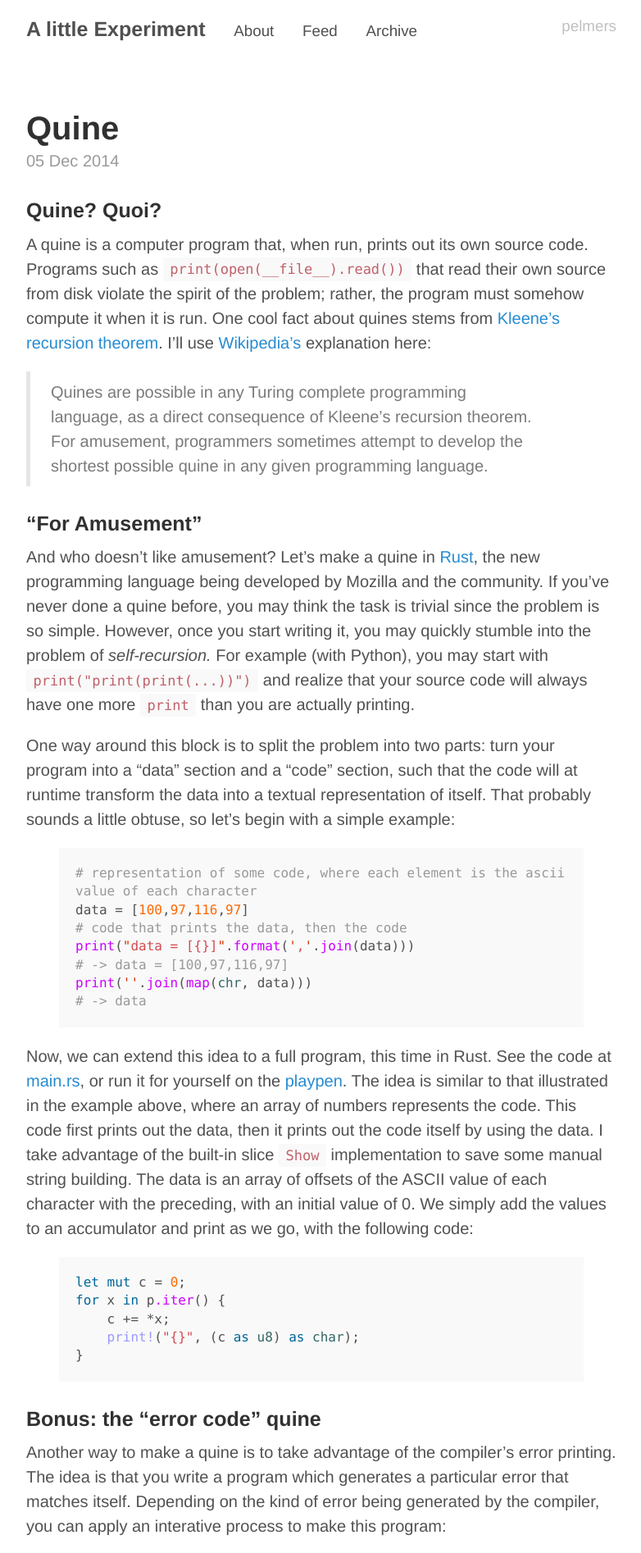
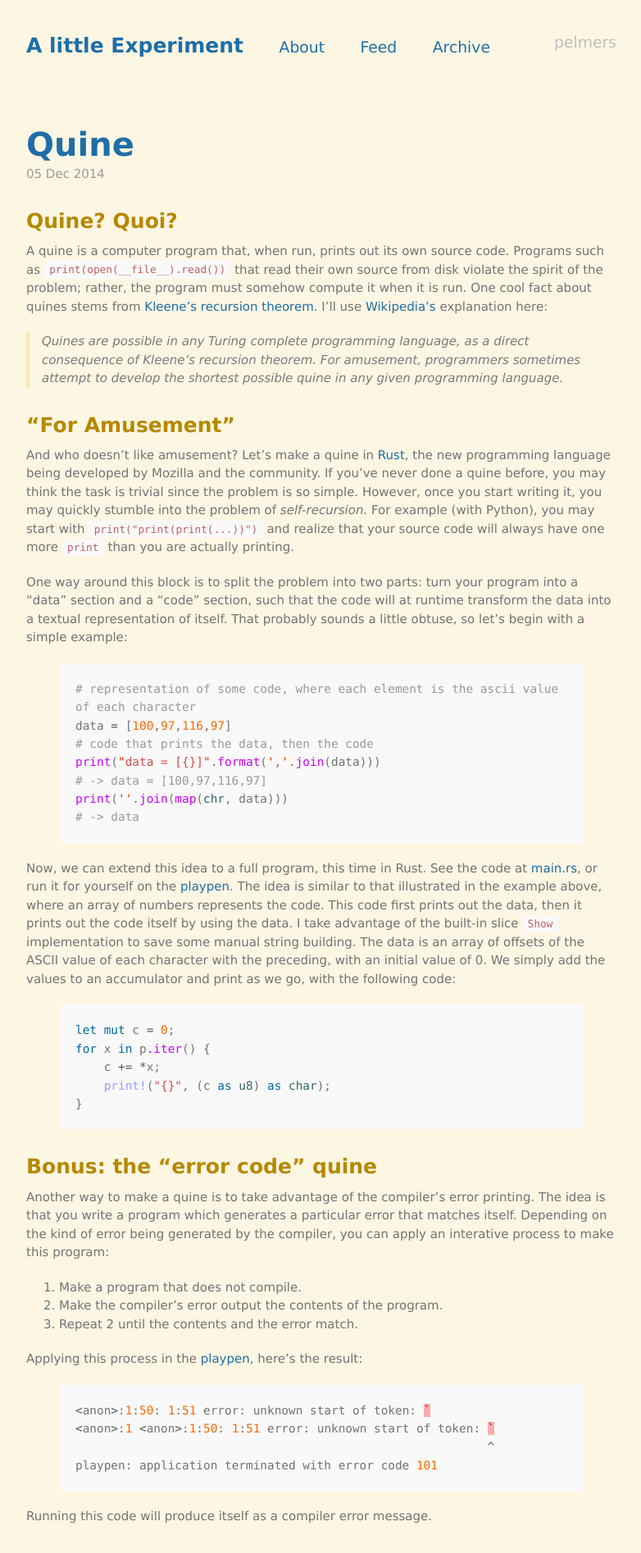
Before and after one commit to pelmers/pelmers.github.io, a Jekyll site: the page built from index.html, in a window 1280 px wide. Shown: the top 1894 px of the page at 82% size, without its empty margins (248-1030 px from the left). Built offline with Jekyll 4.4.1, drawn with Linux system fonts in a browser that asks for light colours; the list of posts is cut into pages by our own code.

Commit message:
add some ideas, use solarized light colors

```diff
--- a/_layouts/default.html
+++ b/_layouts/default.html
@@ -3,7 +3,7 @@
 
   {% include head.html %}
 
-  <body>
+  <body class="solarized-light">
 
     <div class="container content">
       <header class="masthead">
--- a/public/css/pelmers.css
+++ b/public/css/pelmers.css
@@ -0,0 +1,56 @@
+/**
+ * https://github.com/rhiokim/markdown-css
+ * solarized-light style
+ * made by rhio.kim
+ * powered by http://ethanschoonover.com/solarized
+ */
+.solarized-light {
+  padding: 20px;
+  color: #737373;
+  font-size: 15px;
+  font-family: "Lucida Grande", "Lucida Sans Unicode", "Lucida Sans", AppleSDGothicNeo-Medium, 'Segoe UI', 'Malgun Gothic', Verdana, Tahoma, sans-serif;
+  background: #fdf6e3;
+  -webkit-font-smoothing: antialiased;
+}
+.solarized-light a {
+  color: #1e6ea7;
+}
+.solarized-light a:hover {
+  color: #268bd2;
+}
+.solarized-light h1,
+.solarized-light h2,
+.solarized-light h3,
+.solarized-light h4,
+.solarized-light h5 {
+  color: #b58900;
+}
+.solarized-light h2 {
+  border-bottom: 1px solid #f6d784;
+  line-height: 1.7em;
+}
+.solarized-light h6 {
+  color: #9c7600;
+}
+.solarized-light hr {
+  border: 1px solid #fae7b3;
+}
+.solarized-light pre > code {
+  font-size: .9em;
+  font-family: Consolas, Inconsolata, Courier, monospace;
+}
+.solarized-light blockquote {
+  border-left: 4px solid #fae7b3;
+  padding: 0 15px;
+  font-style: italic;
+}
+.solarized-light table {
+  background-color: #fdf4dd;
+}
+.solarized-light table tr th,
+.solarized-light table tr td {
+  border: 1px solid #fae7b3;
+}
+.solarized-light table tr:nth-child(2n) {
+  background-color: #fef8ea;
+}
```
Also changed, not shown: 1 other file.
